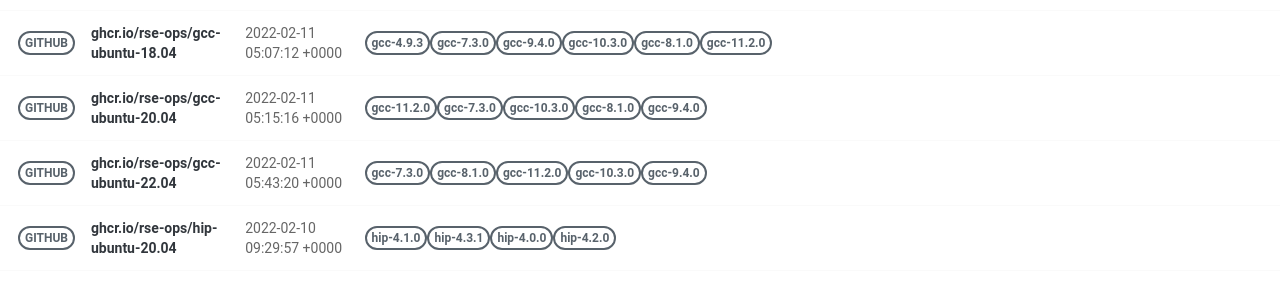
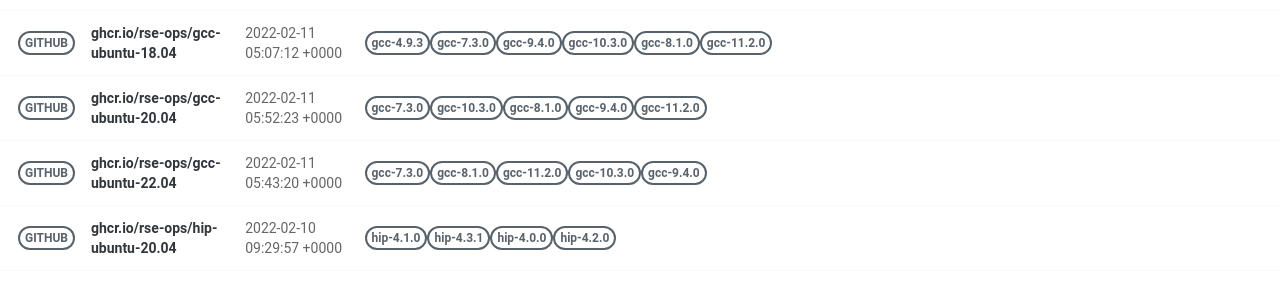
Before and after one commit to rse-ops/docker-images, a Jekyll site: the page built from pages/index.md, in a window 1280 px wide. Shown: the part 581-866 px from the top of the page. Built offline with Jekyll 4.4.1, drawn with Linux system fonts in a browser that asks for light colours; nearby versions of some CDN libraries.

Commit message:
Automated push to update library 2022-02-11

```diff
--- a/_library/ghcr.io-rse-ops-gcc-ubuntu-20.04.md
+++ b/_library/ghcr.io-rse-ops-gcc-ubuntu-20.04.md
@@ -1,14 +1,11 @@
 ---
 layout: container
 name: ghcr.io/rse-ops/gcc-ubuntu-20.04
-updated_at: 2022-02-11 05:15:16.626155
+updated_at: 2022-02-11 05:52:23.447136
 
 
 container_url: https://github.com/orgs/rse-ops/packages/container/package/gcc-ubuntu-20.04
 versions:
- - tag: gcc-11.2.0
-   dockerfile: https://github.com/rse-ops/docker-images/blob/main/ubuntu/gcc/Dockerfile
-   manifest: https://crane.ggcr.dev/manifest/ghcr.io/rse-ops/gcc-ubuntu-20.04:gcc-11.2.0
  - tag: gcc-7.3.0
    dockerfile: https://github.com/rse-ops/docker-images/blob/main/ubuntu/gcc/Dockerfile
    manifest: https://crane.ggcr.dev/manifest/ghcr.io/rse-ops/gcc-ubuntu-20.04:gcc-7.3.0
```
Also changed, not shown: other parts of _library/ghcr.io-rse-ops-gcc-ubuntu-20.04.md (+3 -0 lines).
